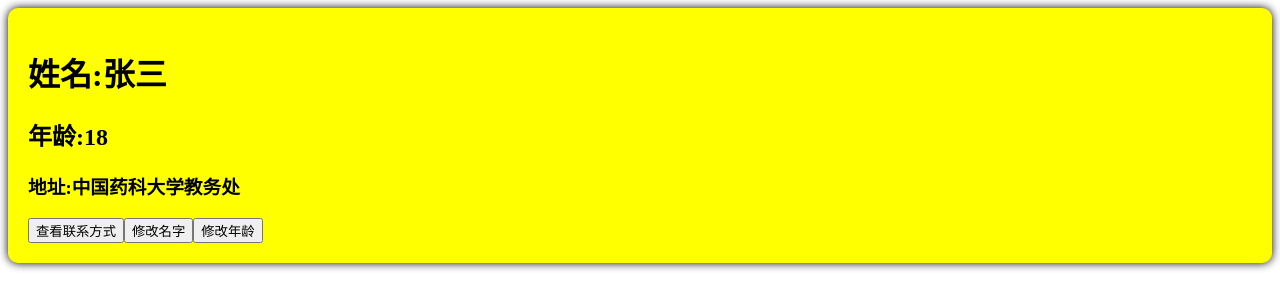
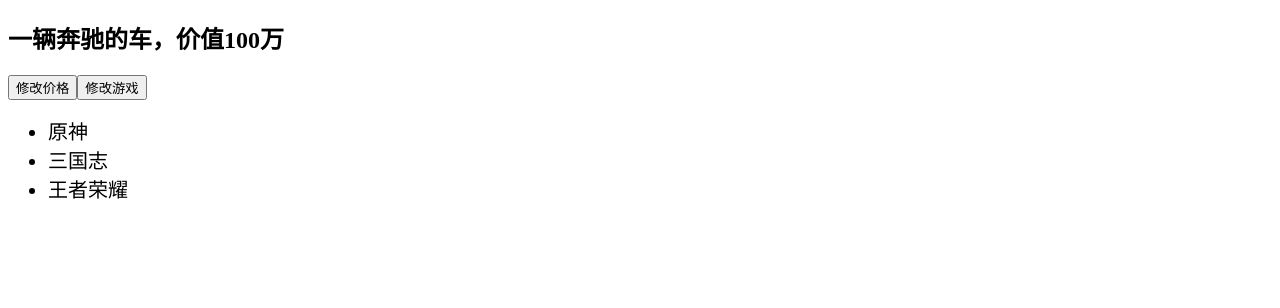
Before and after one commit to chennian-12138/ThelastProject, a Vue app in the folder Vue3/: page / in a window 1280 px wide. Shown: the top 308 px of the page. Built offline with nearby package versions, Linux system fonts and the light colour scheme; the HTML template or start-up script is replaced by a standard one.

Commit message:
04_ref一把梭

```diff
--- a/Vue3/src/components/Preson.vue
+++ b/Vue3/src/components/Preson.vue
@@ -1,49 +1,33 @@
 <template>
-    <div class="person">
-    <h1>姓名:{{ name }}</h1>
-    <h2>年龄:{{ age }}</h2>
-    <h3>地址:{{ address }}</h3>
-    <button @click = "showTel">查看联系方式</button>
-    <button @click = "changeName">修改名字</button>
-    <button @click= "changeAge">修改年龄</button>
+    <div class="car">
+        <h2>一辆{{ car.brand }}的车，价值{{ car.price }}万</h2>
+        <button @click="changePrice">修改价格</button>
+        <button @click="changeFirstGame">修改游戏</button>
+        <ul>
+            <li v-for = "item in games" :key = "item.id">{{ item.name }}</li>
+            <!-- 通过这个方式来枚举出列表 -->
+        </ul>
     </div>
-    <!-- 这里是模版的写法，也就是我的前端页面当中要给出那些东西 -->
 </template>
 
-<!-- 可以通过这个方式直接写语句，不需要在用其他的函数包裹 -->
 <script setup lang = 'ts'>
+    import {ref} from 'vue'
+    let car = ref({brand:'奔驰',price:100})
+    // 对对象进行响应式操作，需要使用reactive
+    let games = ref([
+        {id:'game01',name:'原神'},
+        {id:'game02',name:'三国志'},
+        {id:'game03',name:'王者荣耀'},
+    ])
 
-    import {ref} from 'vue'
-    // 响应式设计，凡事需要做到响应式的，都需要用vue包裹一下
-
-    //数据
-    let name = ref("张三")
-    let age = ref(18)
-    let tel = '13912215493'
-    let address = "中国药科大学教务处"
-    // 操作ref包裹的东西，需要加.value
-
-    // 方法
-    function changeName(){
-        name.value = "李四"
+    function changePrice(){
+        car.value.price += 10
     }
-    function changeAge(){
-        age.value += 1
+    function changeFirstGame(){
+        games.value[0].name = "我不知道"
     }
-    function showTel(){
-        alert(tel)
-    }
-    // return{name:name,age:age,changeName,changeAge,showTel}
-// 脚本当中存着相应的数据，这种写法就是组合式写法，需要通过对象来进行调用
-// setup里面没有this，所以最好使用箭头函数表达式，可直接指定渲染的内容
-
 </script>
 
 <style scoped>
-    .person{
-        background-color: yellow;
-        box-shadow: 0 0 10px;
-        border-radius:10px;
-        padding: 20px;
-    }
+li{font-size: 20px;}
 </style>
```
